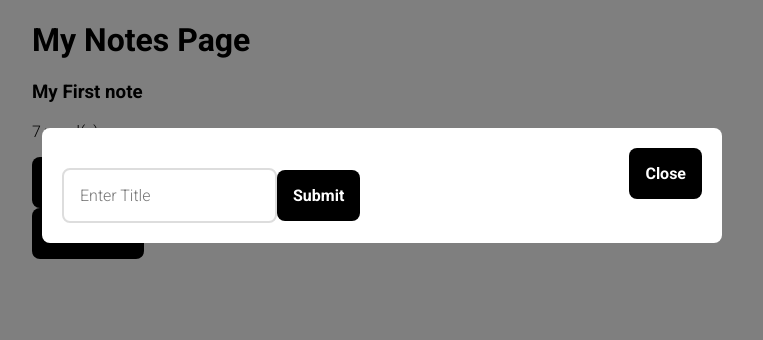
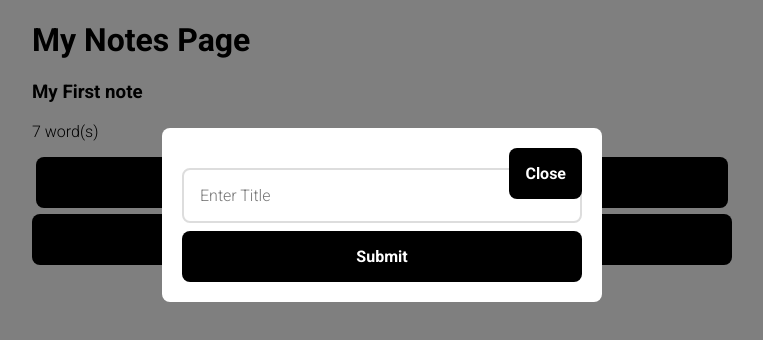
Before and after one commit to ghostman2311/todo-client, a React (Create React App) app: page /notes in a window 1280 px wide. Both pictures are taken after a click on the button "+ Add Note". Shown: the top 340 px of the page, without its empty margins (258-1021 px from the left). Built offline with nearby package versions, Linux system fonts and the light colour scheme.

Commit message:
added styles to the app

```diff
--- a/src/components/DeleteForm/index.js
+++ b/src/components/DeleteForm/index.js
@@ -3,8 +3,10 @@ const DeleteForm = ({ onConfirm, onDeny }) => {
     <>
       <h3>Delete Note</h3>
       <p>Are you sure you want to delete?</p>
-      <button onClick={() => onDeny()}>No</button>
-      <button onClick={() => onConfirm()}>Yes</button>
+      <div className="evenly-spaced">
+        <button onClick={() => onDeny()}>No</button>
+        <button onClick={() => onConfirm()}>Yes</button>
+      </div>
     </>
   );
 };
--- a/src/components/Modal/style.css
+++ b/src/components/Modal/style.css
@@ -1,19 +1,19 @@
 .modal-background {
   position: fixed;
   z-index: 1;
-    left:0;
-    top:0;
-    width:100%;
-    height:100%;
+  left: 0;
+  top: 0;
+  width: 100%;
+  height: 100%;
   overflow: auto;
-    background-color: rgba(0,0,0,0.5);
+  background-color: rgba(0, 0, 0, 0.5);
 }
 
-.modal-body{
+.modal-body {
   background-color: white;
-    margin:10% auto;
+  margin: 10% auto;
   padding: 20px;
-    max-width: 50%;
+  max-width: 400px;
   border-radius: 8px;
 }
 
@@ -24,6 +24,6 @@
 
 .modal-close-button {
   position: absolute;
-    top:0;
-    right:0;
+  top: 0;
+  right: 0;
 }
--- a/src/components/NoteList.js
+++ b/src/components/NoteList.js
@@ -8,10 +8,12 @@ const NoteList = ({ notes, onRequestDelete }) => {
           <div key={note.id}>
             <h3>{note.title}</h3>
             <p>{note.content.split(" ").length} word(s)</p>
-            <button onClick={() => onRequestDelete(note.id)}>Delete</button>
-            <Link to={`/notes/${note.id}`}>
-              <button>View</button>
-            </Link>
+            <div style={{ paddingBottom: "6px" }} className="evenly-spaced">
+              <button onClick={() => onRequestDelete(note.id)}>Delete</button>
+              <Link to={`/notes/${note.id}`}>
+                <button className="full-width">View</button>
+              </Link>
+            </div>
           </div>
         );
       })}
--- a/src/components/NotesForm/index.js
+++ b/src/components/NotesForm/index.js
@@ -6,12 +6,15 @@ const NotesForm = ({ onSubmit = () => {} }) => {
   return (
     <>
       <input
+        className="full-width space-below"
         value={title}
         onChange={(e) => setTitle(e.target.value)}
         type="text"
         placeholder="Enter Title"
       />
-      <button onClick={() => onSubmit(title)}>Submit</button>
+      <button className="full-width" onClick={() => onSubmit(title)}>
+        Submit
+      </button>
     </>
   );
 };
--- a/src/index.css
+++ b/src/index.css
@@ -9,6 +9,7 @@ button,
 input,
 textarea {
   font-family: "Roboto", sans-serif;
+  box-sizing: border-box;
   font-size: 16px;
   outline: none;
   padding: 16px;
@@ -41,6 +42,19 @@ textarea {
   margin-bottom: 8px;
 }
 
+.evenly-spaced {
+  display: flex;
+}
+
+.evenly-spaced > * {
+  flex: 1;
+  margin: 0 4px;
+}
+
+.weak {
+  font-style: italic;
+}
+
 code {
   font-family: source-code-pro, Menlo, Monaco, Consolas, "Courier New",
     monospace;
--- a/src/scenes/NotesDetails.js
+++ b/src/scenes/NotesDetails.js
@@ -29,25 +29,33 @@ const NotesDetails = () => {
     return (
       <>
         <input
+          className="full-width space-below"
           value={updatedTitle}
           onChange={(e) => setUpdatedTitle(e.target.value)}
           placeholder="Enter Title"
           type="text"
         />
         <textarea
+          className="full-width space-below"
           value={updatedContent}
           onChange={(e) => setUpdatedContent(e.target.value)}
           placeholder="Enter Description"
         />
-        <button onClick={cancelHandler}>Cancel</button>
-        <button onClick={saveHandler}>Submit</button>
+        <div className="evenly-spaced">
+          <button onClick={cancelHandler}>Cancel</button>
+          <button onClick={saveHandler}>Submit</button>
+        </div>
       </>
     );
   }
   return (
     <>
       <h1>{note.title}</h1>
-      <p>{note.content}</p>
+      {note.content ? (
+        <p>{note.content}</p>
+      ) : (
+        <p className="weak">This note does not have any content</p>
+      )}
       <button onClick={() => setIsEditing(true)}>Edit</button>
     </>
   );
--- a/src/scenes/NotesPage.js
+++ b/src/scenes/NotesPage.js
@@ -37,7 +37,9 @@ const NotesPage = () => {
         notes={notes}
         onRequestDelete={(id) => setCurrentlyDeletingNoteID(id)}
       />
-      <button onClick={() => setIsOpen(true)}>+ Add Note</button>
+      <button className="full-width" onClick={() => setIsOpen(true)}>
+        + Add Note
+      </button>
     </>
   );
 };
```
Lines whose indentation alone changed are shown as unchanged.
